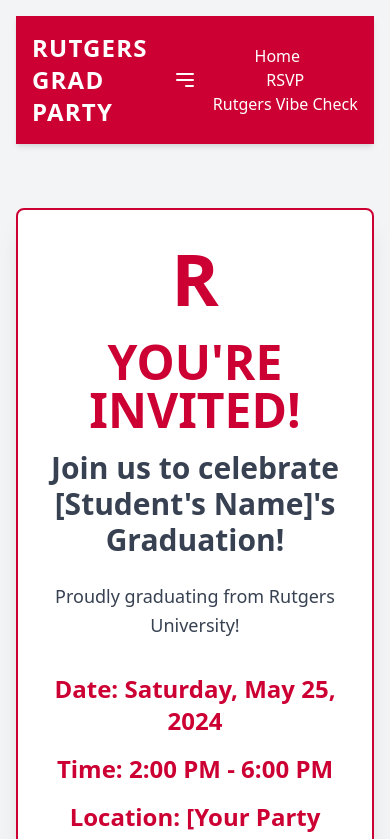
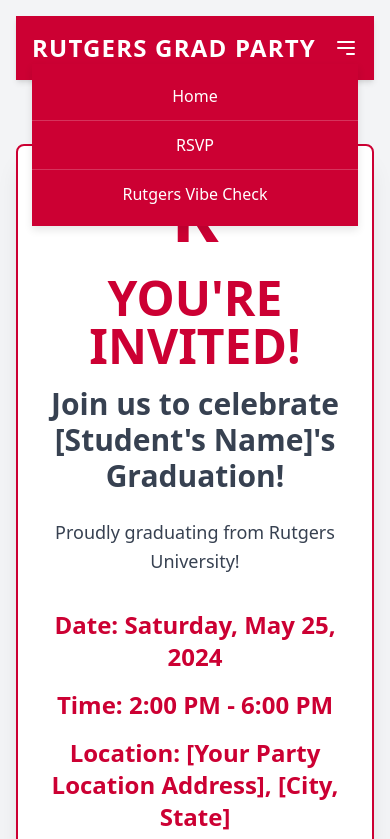
Before and after one commit to GeorgiyAleksanyan/test, a plain HTML site: page index.html in a window 390 px wide. Both pictures are taken after a click on the element 346 px from the left and 48 px from the top of the page. Shown: the top 839 px of the page. Drawn offline with nearby package versions, Linux system fonts and the light colour scheme.

Commit message:
AI update: Make this site even cleaner and more modern clean up anything that is a dublicate and redesign it with the end user in mind with proper UI and UX. Do not oever complicate. Use proper code separation and pest coding principles for readability and code modification.

```diff
--- a/index.html
+++ b/index.html
@@ -5,48 +5,19 @@
     <meta name="viewport" content="width=device-width, initial-scale=1.0">
     <title>Rutgers Graduation Party - Home</title>
     <link href="https://cdn.jsdelivr.net/npm/tailwindcss@2.2.19/dist/tailwind.min.css" rel="stylesheet">
-    <style>
-        /* Custom styles not easily covered by Tailwind */
-        .rutgers-scarlet {
-            color: #CC0033;
-        }
-        .bg-rutgers-scarlet {
-            background-color: #CC0033;
-        }
-        .border-rutgers-scarlet {
-            border-color: #CC0033;
-        }
-        .hover\:bg-rutgers-darker:hover {
-            background-color: #990022;
-        }
-        /* A simple responsive menu for smaller screens (hamburger-like behavior) */
-        @media (max-width: 768px) {
-            .nav-links {
-                display: none;
-                flex-direction: column;
-                width: 100%;
-                text-align: center;
-            }
-            .nav-links.active {
-                display: flex;
-            }
-            .nav-toggle {
-                display: block;
-            }
-        }
-    </style>
+    <link rel="stylesheet" href="style.css">
 </head>
 <body class="font-sans antialiased bg-gray-100 text-gray-800 min-h-screen flex flex-col items-center p-4">
     <nav class="bg-rutgers-scarlet p-4 text-white w-full sticky top-0 z-10 shadow-md mb-8">
-        <div class="container mx-auto flex justify-between items-center">
+        <div class="container mx-auto flex justify-between items-center relative">
             <a href="index.html" class="text-2xl font-bold tracking-wider">RUTGERS GRAD PARTY</a>
             <div class="md:hidden nav-toggle cursor-pointer" onclick="document.querySelector('.nav-links').classList.toggle('active');">
                 <svg class="w-6 h-6" fill="none" stroke="currentColor" viewBox="0 0 24 24" xmlns="http://www.w3.org/2000/svg"><path stroke-linecap="round" stroke-linejoin="round" stroke-width="2" d="M4 6h16M4 12h16m-7 6h7"></path></svg>
             </div>
-            <div class="nav-links hidden md:flex md:items-center space-x-4">
-                <a href="index.html" class="hover:text-gray-300 transition-colors duration-200">Home</a>
-                <a href="rsvp.html" class="hover:text-gray-300 transition-colors duration-200">RSVP</a>
-                <a href="quiz.html" class="hover:text-gray-300 transition-colors duration-200">Rutgers Vibe Check</a>
+            <div class="nav-links hidden md:flex md:items-center md:space-x-4">
+                <a href="index.html" class="hover:text-gray-300 transition-colors duration-200 block md:inline-block px-4 py-2">Home</a>
+                <a href="rsvp.html" class="hover:text-gray-300 transition-colors duration-200 block md:inline-block px-4 py-2">RSVP</a>
+                <a href="quiz.html" class="hover:text-gray-300 transition-colors duration-200 block md:inline-block px-4 py-2">Rutgers Vibe Check</a>
             </div>
         </div>
     </nav>
```
